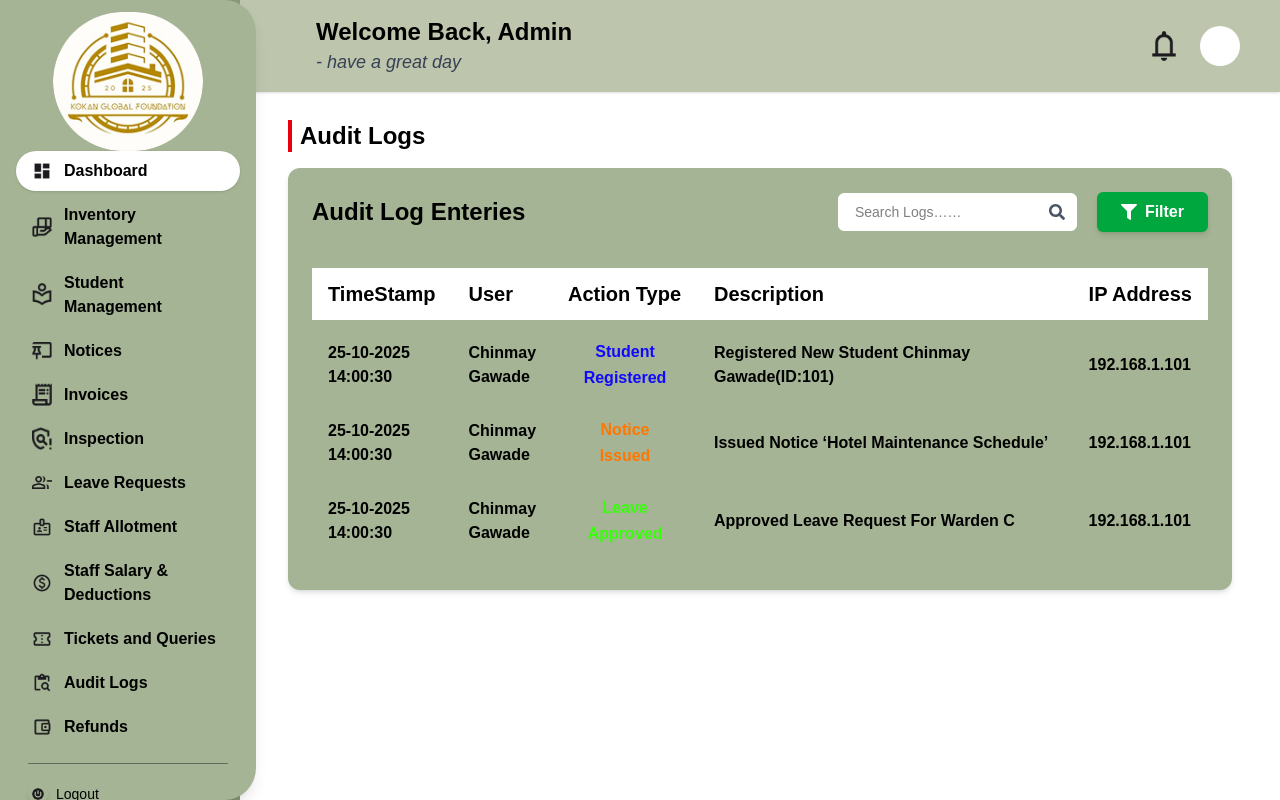
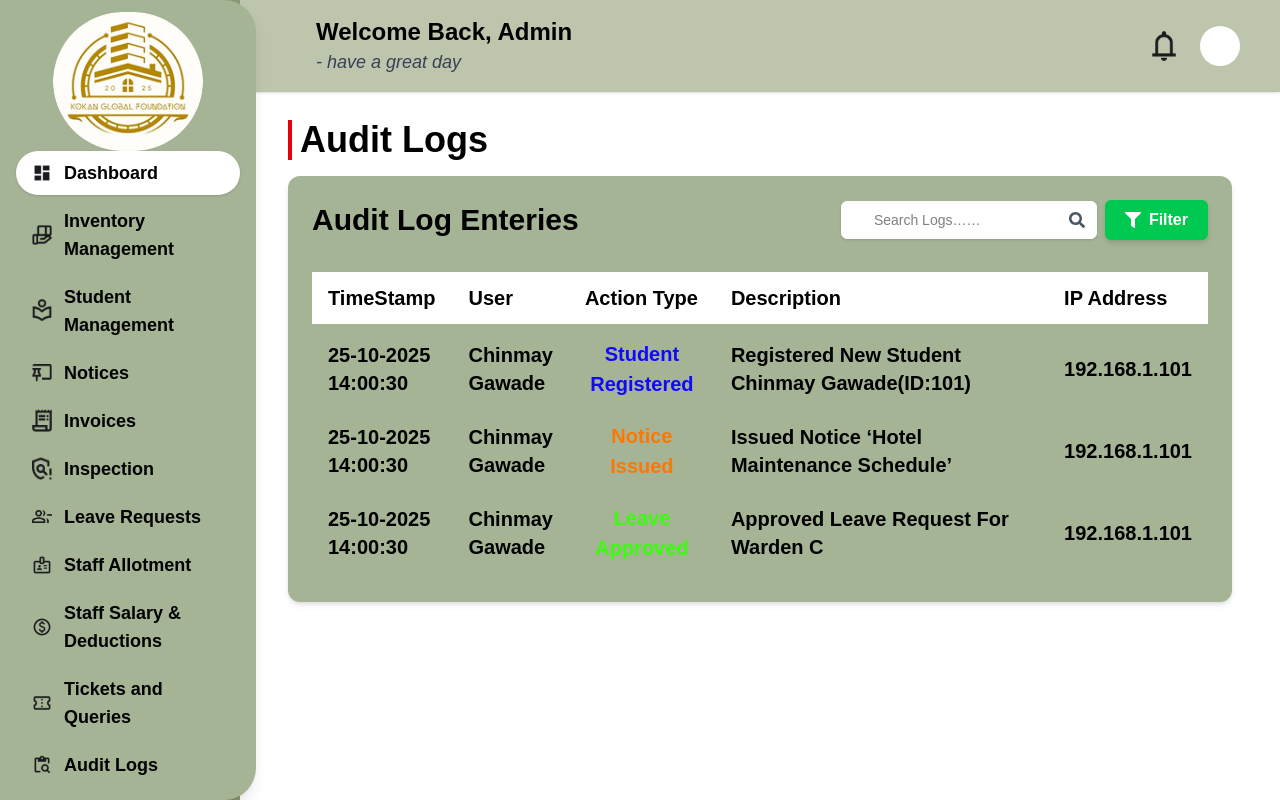
Before and after one commit to dev-nexcore/KGF_HM_Admin, a Next.js app: page /adminaudit in a window 1280 px wide. Built offline with nearby package versions, Linux system fonts and the light colour scheme.

Commit message:
changesinaudit

```diff
--- a/src/app/components/adminaudit/adminaudit.jsx
+++ b/src/app/components/adminaudit/adminaudit.jsx
@@ -4,7 +4,9 @@ import { useState } from 'react';
 import { FaSearch, FaFilter } from 'react-icons/fa';
 
 export default function AuditLogsSection() {
-  const [logs] = useState([
+  const [searchTerm, setSearchTerm] = useState('');
+
+  const logs = [
     {
       timestamp: '25-10-2025\n14:00:30',
       user: 'Chinmay\nGawade',
@@ -26,9 +28,16 @@ export default function AuditLogsSection() {
       description: 'Approved Leave Request For Warden C',
       ip: '192.168.1.101',
     },
-  ]);
+  ];
 
-  // Word wise color mapping for action type
+  // Filter logic
+  const filteredLogs = logs.filter((log) =>
+    Object.values(log).some((value) =>
+      value.toLowerCase().includes(searchTerm.toLowerCase())
+    )
+  );
+
+  // Color mapping
   const getColorForWord = (word) => {
     if (word === 'Student' || word === 'Registered') return 'text-[#1109FF]';
     if (word === 'Notice' || word === 'Issued') return 'text-[#FF7700]';
@@ -37,56 +46,77 @@ export default function AuditLogsSection() {
   };
 
   return (
-    <div className="px-6 py-10 max-w-full">
-      <h2 className="text-2xl font-bold text-black border-l-4 border-red-600 pl-2 mb-4">
+    <div className="px-4 sm:px-6 py-10 max-w-full">
+      <h2 className="text-3xl sm:text-4xl font-bold text-black border-l-4 border-red-600 pl-2 mb-4">
         Audit Logs
       </h2>
 
-      <div className="bg-[#A4B494] rounded-xl p-6 shadow-md overflow-x-auto max-w-full">
-        {/* Header with Title, Search and Filter */}
-        <div className="flex flex-col sm:flex-row sm:justify-between items-start sm:items-center mb-6 gap-4">
-          <h3 className="text-2xl font-semibold text-black">Audit Log Enteries</h3>
+      <div className="bg-[#A4B494] rounded-xl p-6 shadow-md overflow-x-auto">
+        {/* Header: Title + Search + Filter */}
+        <div className="flex flex-col sm:flex-row items-center justify-between gap-4 mb-6 w-full">
+          {/* Title */}
+          <h3 className="text-2xl sm:text-3xl font-semibold text-black whitespace-nowrap">
+            Audit Log Enteries
+          </h3>
 
-          <div className="flex gap-1 w-full sm:w-auto items-center">
-            <div className="relative flex-1 sm:flex-none sm:mr-4">
+          {/* Search and Filter group */}
+          <div className="flex items-center gap-2 w-full sm:w-auto">
+            {/* Search Box */}
+            <div className="relative w-full sm:w-64">
               <input
                 type="text"
                 placeholder="Search Logs……"
-                className="w-full rounded-md border border-white bg-white pr-10 pl-4 py-2 text-sm text-black"
+                value={searchTerm}
+                onChange={(e) => setSearchTerm(e.target.value)}
+                className="w-full rounded-md border border-white bg-white pr-10 pl-8 py-2 text-sm text-black shadow"
               />
               <FaSearch className="absolute right-3 top-1/2 -translate-y-1/2 text-gray-600 pointer-events-none" />
             </div>
 
-            <button className="flex items-center gap-2 bg-green-600 hover:bg-green-700 text-white font-semibold rounded-md px-6 py-2 whitespace-nowrap shadow-md">
+            {/* Filter Button */}
+            <button className="flex items-center gap-2 bg-green-500 hover:bg-green-600 text-white font-semibold rounded-md px-5 py-2 whitespace-nowrap shadow-md">
               <FaFilter />
-              Filter
+              <span className="hidden sm:inline">Filter</span>
             </button>
           </div>
         </div>
 
+        {/* Table */}
         <div className="min-w-[800px]">
-          <table className="w-full text-lg sm:text-base text-left text-black border-separate border-spacing-y-3">
+          <table className="w-full text-sm sm:text-base text-left text-black border-separate border-spacing-y-2">
             <thead>
-              <tr className="bg-white text-black font-semibold border border-white">
-                <th className="px-4 py-3 text-xl border-r border-white whitespace-nowrap">
+              <tr className="bg-white font-semibold text-black">
+                <th className="px-4 py-3 border-r border-white whitespace-nowrap text-[16px] sm:text-xl">
                   TimeStamp
                 </th>
-                <th className="px-4 py-3 text-xl border-r border-white whitespace-nowrap">
+                <th className="px-4 py-3 border-r border-white whitespace-nowrap text-[16px] sm:text-xl">
                   User
                 </th>
-                <th className="px-4 py-3 text-xl border-r border-white whitespace-nowrap text-center">
+                <th className="px-4 py-3 border-r border-white whitespace-nowrap text-center text-[16px] sm:text-xl">
                   Action Type
                 </th>
-                <th className="px-4 py-3 text-xl border-r border-white">Description</th>
-                <th className="px-4 py-3 text-xl whitespace-nowrap">IP Address</th>
+                <th className="px-4 py-3 border-r border-white text-[16px] sm:text-xl">
+                  Description
+                </th>
+                <th className="px-4 py-3 whitespace-nowrap text-[16px] sm:text-xl">
+                  IP Address
+                </th>
               </tr>
             </thead>
             <tbody>
-              {logs.map((log, index) => (
-                <tr key={index} className="bg-[#A4B494] rounded-md even:bg-opacity-90">
-                  <td className="px-4 py-2 whitespace-pre-line font-semibold">{log.timestamp}</td>
-                  <td className="px-4 py-2 whitespace-pre-line font-semibold">{log.user}</td>
-                  <td className="px-4 py-2 text-center font-semibold align-middle">
+              {filteredLogs.length > 0 ? (
+                filteredLogs.map((log, index) => (
+                  <tr
+                    key={index}
+                    className="bg-[#A4B494] even:bg-opacity-90 hover:bg-[#90A884] transition-all rounded-md"
+                  >
+                    <td className="px-4 py-2 whitespace-pre-line font-semibold text-[15px] sm:text-xl">
+                      {log.timestamp}
+                    </td>
+                    <td className="px-4 py-2 whitespace-pre-line font-semibold text-[15px] sm:text-xl">
+                      {log.user}
+                    </td>
+                    <td className="px-4 py-2 text-center font-semibold text-[15px] sm:text-xl">
                       <div className="flex flex-col items-center justify-center h-full space-y-0.5">
                         {log.action.split(' ').map((word, i) => (
                           <div key={i} className={getColorForWord(word)}>
@@ -95,10 +125,21 @@ export default function AuditLogsSection() {
                         ))}
                       </div>
                     </td>
-                  <td className="px-4 py-2 font-semibold">{log.description}</td>
-                  <td className="px-4 py-2 whitespace-nowrap font-semibold">{log.ip}</td>
+                    <td className="px-4 py-2 font-semibold text-[15px] sm:text-xl">
+                      {log.description}
+                    </td>
+                    <td className="px-4 py-2 whitespace-nowrap font-semibold text-[15px] sm:text-xl">
+                      {log.ip}
+                    </td>
                   </tr>
-              ))}
+                ))
+              ) : (
+                <tr>
+                  <td colSpan={5} className="text-center py-6 font-medium">
+                    No logs found.
+                  </td>
+                </tr>
+              )}
             </tbody>
           </table>
         </div>
--- a/src/app/components/home/sidebar.jsx
+++ b/src/app/components/home/sidebar.jsx
@@ -52,7 +52,7 @@ export default function Sidebar() {
       {/* Menu Items */}
       <ul className="
         space-y-1
-        xs:flex xs:space-y-0 xs:space-x-2 xs:flex-1 xs:overflow-x-auto
+        xs:flex xs:space-y-0 xs:space-x-2 xs:flex-1 xs:overflow-x-auto text-lg
       ">
         {menuItems.map((item) => {
           const isActive = active === item.label;
```
Lines whose indentation alone changed are shown as unchanged.
